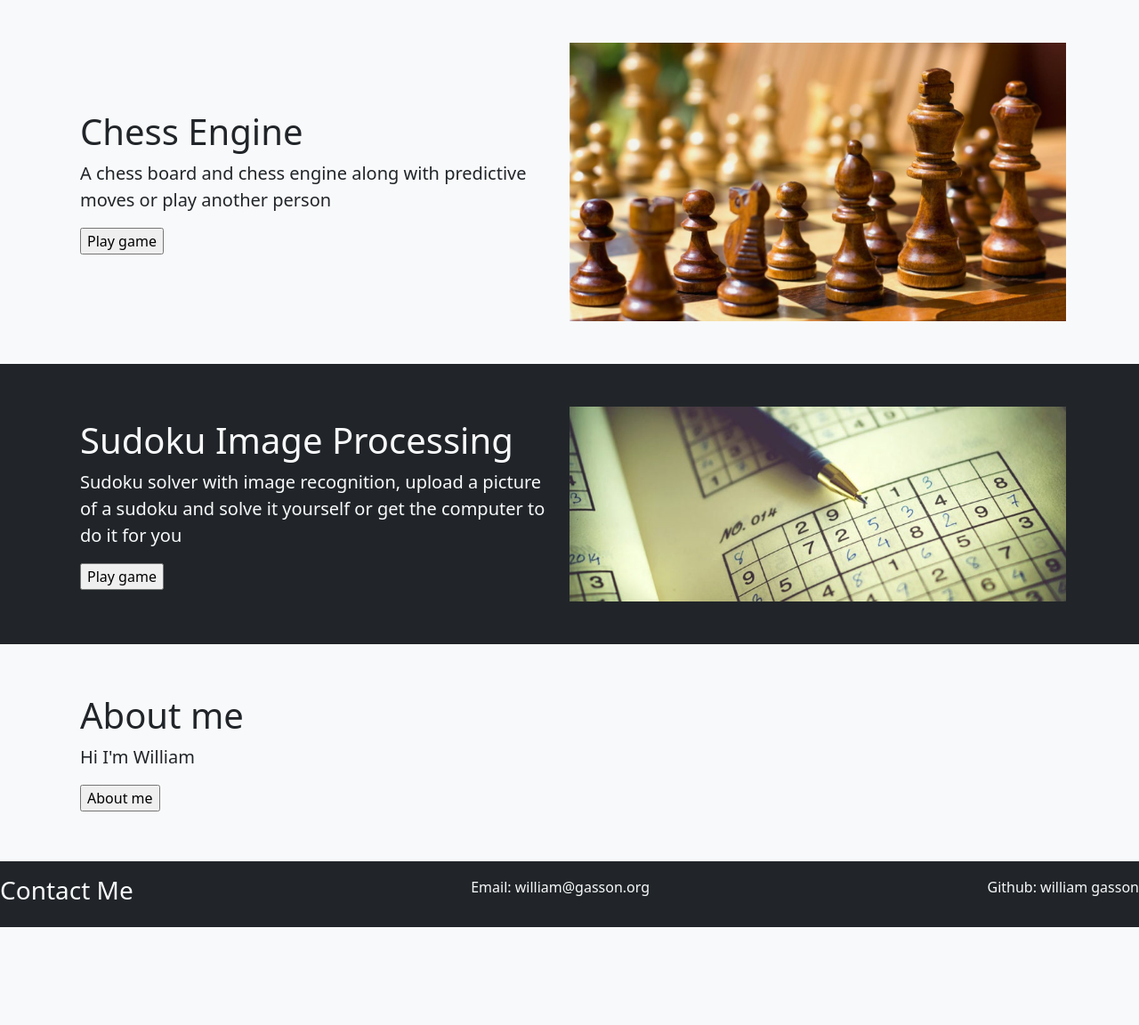
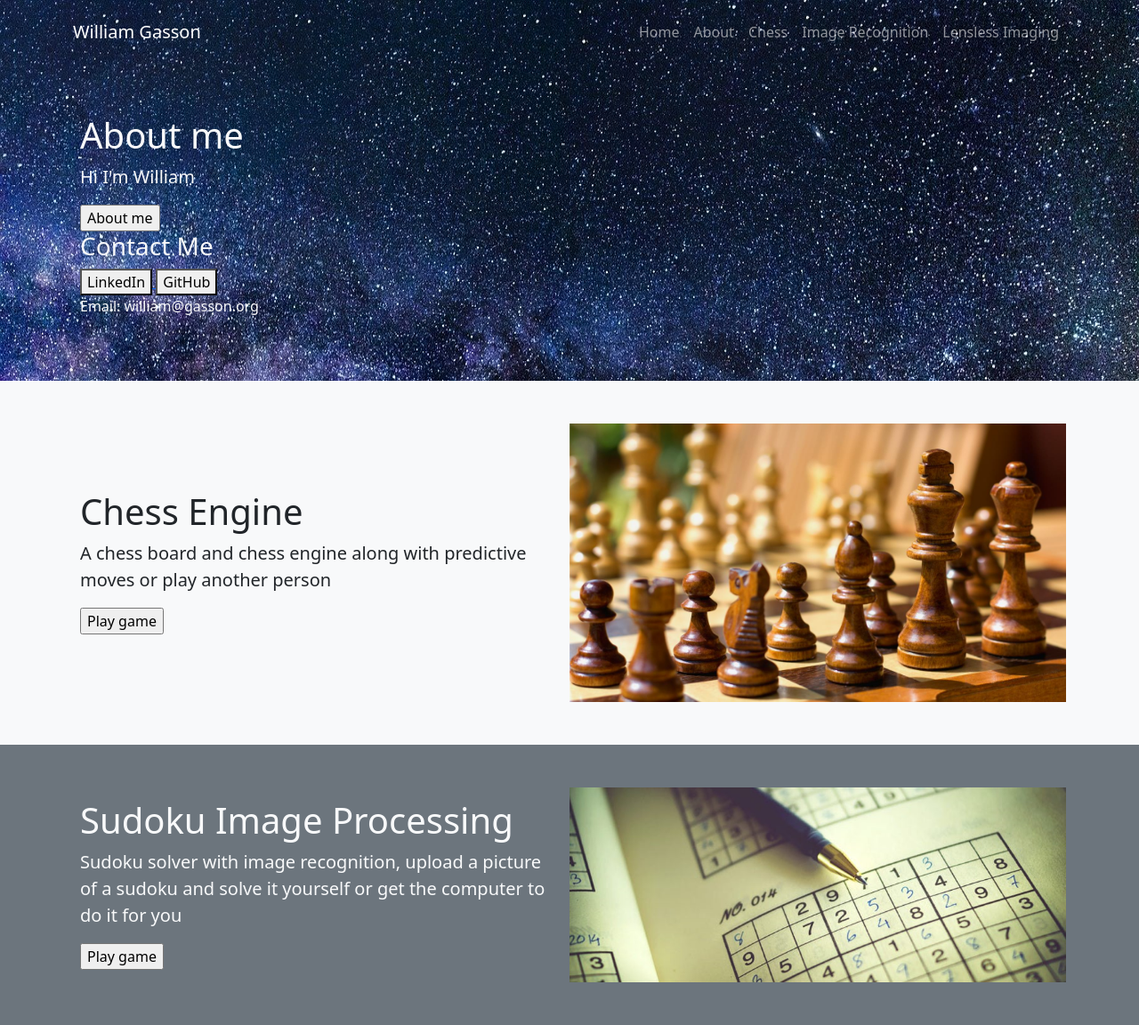
Before and after one commit to WilliamGasson/Website, a Flask app: page /home in a window 1280 px wide. Shown: the whole page at 89% size. Before the commit the page ends 1042 px from the top, so only its background shows below. Run offline with Flask 2, Linux system fonts and the light colour scheme; some libraries are stand-ins or nearby versions.

Commit message:
updating style on home

```diff
--- a/chess/chess_main.py
+++ b/chess/chess_main.py
@@ -7,7 +7,7 @@ needs to be replaced if an online version - engine the same
 imports
 """
 import pygame as p
-import Chess.chess_engine
+import Chess.chess_engine as ce
 
 """
 constants
@@ -57,7 +57,7 @@ def main():
     # screen.fill(p.Color("white"))
     loadImage()
     clock = p.time.Clock()
-    gs = chess_engine.GameState()
+    gs = ce.GameState()
 
     validMoves = gs.getValidMoves() # get a list of possible moves
     moveMade = False # track when a move is made
@@ -83,7 +83,7 @@ def main():
                     sqSelected= (row, col)
                     playerClicks.append(sqSelected) #append first and second click
                 if len(playerClicks) == 2: #selected piece and move
-                    move= chess_engine.Move(playerClicks[0],playerClicks[1], gs.board)
+                    move= ce.Move(playerClicks[0],playerClicks[1], gs.board)
                     print(move.getChessNotation())
                     if move in validMoves:
                         gs.makeMove(move)
--- a/server.py
+++ b/server.py
@@ -2,7 +2,8 @@ from flask import Flask, render_template, request,redirect,url_for
 import os
 from Chess import GameState
 from Chess import Move
-
+#from Sudoku import GameState
+#from Sudoku import main
 
 
 app = Flask(__name__)
@@ -27,6 +28,8 @@ def chess():
 
 @app.route("/img_rec")
 def image_recognition():
+
+
     return render_template("img_rec.html")
 
 @app.route("/upload_img", methods=["GET", "POST"])
--- a/templates/home.html
+++ b/templates/home.html
@@ -6,12 +6,65 @@
     <link rel="stylesheet" href="static/css/template.css">
 
     <title>William Gasson</title>
+    <style>
+      body {
+        background-image: url('static/img/milky_way.jpg');
+        background-repeat: no-repeat;
+        background-attachment: fixed;
+        background-size: 100% 100%;
+      }
+    </style>
   </head>
 
   <body>
     <!--navbar-->
-    {% extends 'template.html' %}
-    {%block content%}
+    <nav class="navbar navbar-expand-lg navbar-dark py-3">
+      <div class="container">
+
+        <a href="#" class="navbar-brand">William Gasson</a>
+
+        <div class="collapse navbar-collapse" id="navmenu">
+          <ul class="navbar-nav ms-auto">
+            <li class ="nav-item">
+              <a href="/home" class="nav-link">Home</a>
+            <li class ="nav-item">
+              <a href="about" class="nav-link">About</a>
+            <li class ="nav-item">
+              <a href="chess" class="nav-link">Chess</a>
+            <li class ="nav-item">
+              <a href="img_rec" class="nav-link">Image Recognition</a>
+              <li class ="nav-item">
+                <a href="lensless" class="nav-link">Lensless Imaging</a>
+          </ul>
+        </div>
+      </div>
+    </nav>
+
+    <section class="text-light p-5 text-center text-sm-start">
+
+      <div class="container">
+        <div class="d-sm-flex align-items-center justify-content-between">
+          <div class="container p-2">
+            <h1>About me</h1>
+            <p class="lead">Hi I'm William</p>
+            <form action="/about">
+              <input type="submit" value="About me" />
+            </form>
+            <h3> Contact Me</h3>
+            <a href="https://www.linkedin.com/in/william-gasson/">
+              <button>LinkedIn</button>
+            </a>
+            <a href="https://github.com/WilliamGasson">
+              <button>GitHub</button>
+            </a>
+            <p>Email: william@gasson.org</p>
+          </div>
+          <!-- <img class="img-fluid w-50" src="static\img\Sudoku.png" alt=""> -->
+        </div>
+      </div>
+    </section>
+
+
     <!--showcase-->
     <section class="bg-light text-dark p-5 text-center text-sm-start">
       <div class="container">
@@ -28,7 +81,7 @@
       </div>
     </section>
 
-    <section class="bg-dark text-light p-5 text-center text-sm-start">
+    <section class="bg-secondary text-light p-5 text-center text-sm-start">
       <div class="container">
         <div class="d-sm-flex align-items-center justify-content-between">
           <div class="container p-2">
@@ -43,23 +96,8 @@
       </div>
     </section>
 
-    <section class="bg-light text-dark p-5 text-center text-sm-start">
-      <div class="container">
-        <div class="d-sm-flex align-items-center justify-content-between">
-          <div class="container p-2">
-            <h1>About me</h1>
-            <p class="lead">Hi I'm William</p>
-            <form action="/about">
-              <input type="submit" value="About me" />
-          </form>
-          </div>
-          <!-- <img class="img-fluid w-50" src="static\img\Sudoku.png" alt=""> -->
-        </div>
-      </div>
-    </section>
 
 
-    {%endblock%}
     <script src="https://cdn.jsdelivr.net/npm/bootstrap@5.1.3/dist/js/bootstrap.bundle.min.js" integrity="sha384-ka7Sk0Gln4gmtz2MlQnikT1wXgYsOg+OMhuP+IlRH9sENBO0LRn5q+8nbTov4+1p" crossorigin="anonymous"></script>
   </body>
 </html>
--- a/templates/img_rec.html
+++ b/templates/img_rec.html
@@ -11,7 +11,7 @@
 
     {%block content%}
     <div class="container">
-      <h1> Image Recognition </h1>
+      <h1> Sudoku Recognition </h1>
       <p> On this page you can upload an image and seach for particular features in the image</p>
     </div>
 
@@ -36,6 +36,10 @@
 
           </form>
 
+          <div>
+            <img class="img-fluid" src="static\img\Sudoku2.png" alt="">
+          </div>
+
         </div>
       </div>
     </div>
--- a/templates/template.html
+++ b/templates/template.html
@@ -18,9 +18,16 @@
 
     <!--footer-->
     <nav class="navbar bg-dark text-light navbar-dark py-3">
+      <div class="container">
         <h3> Contact Me</h3>
+        <a href="https://www.linkedin.com/in/william-gasson/">
+          <button>LinkedIn</button>
+        </a>
+        <a href="https://github.com/WilliamGasson">
+          <button>GitHub</button>
+        </a>
         <p>Email: william@gasson.org</p>
-        <p>Github: william gasson</p>
+      </div>
     </nav>
 
     <script src="https://cdn.jsdelivr.net/npm/bootstrap@5.1.3/dist/js/bootstrap.bundle.min.js" integrity="sha384-ka7Sk0Gln4gmtz2MlQnikT1wXgYsOg+OMhuP+IlRH9sENBO0LRn5q+8nbTov4+1p" crossorigin="anonymous"></script>
```
Also changed, not shown: templates/test.html (+10 -0 lines), static/img/Sudoku2.png (added), static/img/milky_way.jpg (added).
